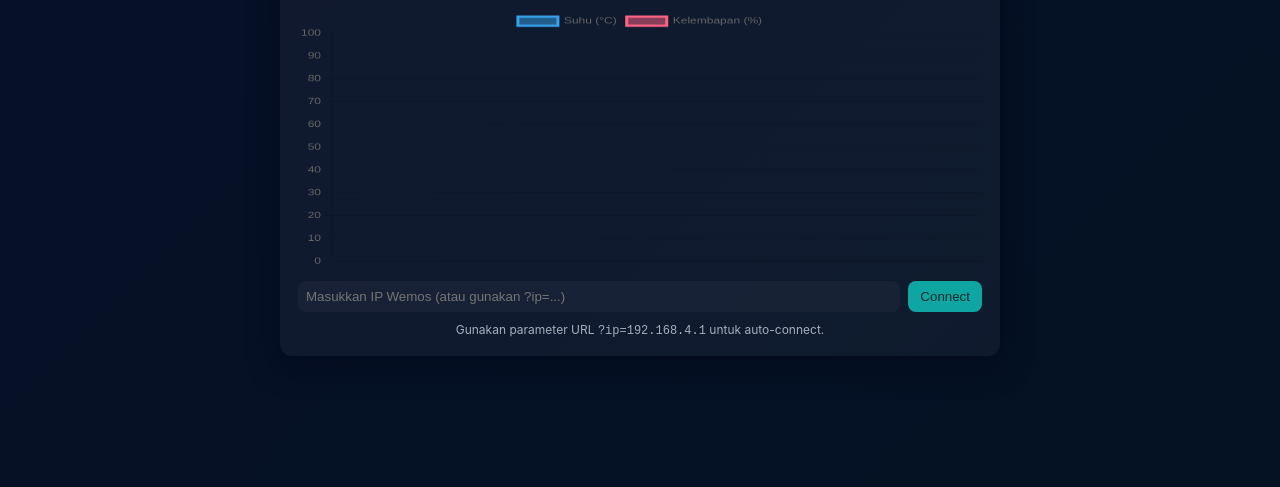
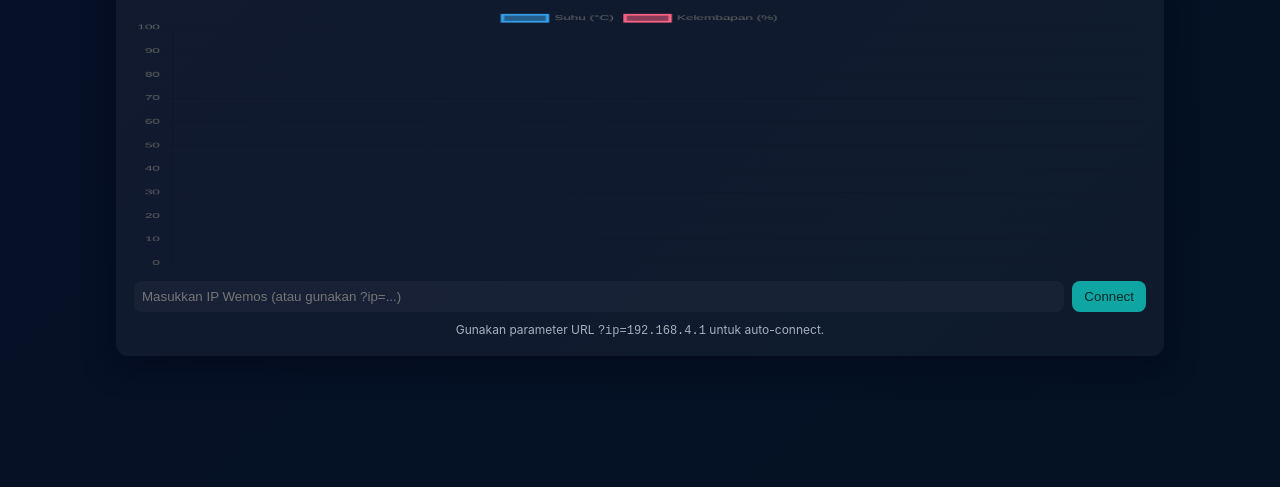
Before and after one commit to AzkaBeker7947/Monitor-Suhu-Kelembapan, a plain HTML site: page index.html in a window 1280 px wide. Shown: the part 313-800 px from the top of the page. Drawn offline with nearby package versions, Linux system fonts and the light colour scheme.

Commit message:
Update style.css

```diff
--- a/style.css
+++ b/style.css
@@ -18,7 +18,12 @@ body{
   justify-content:center;
   padding:20px;
 }
-.container{width:100%;max-width:720px}
+.container {
+  width: 100%;
+  max-width: 1080px;
+  margin: 0 auto; /* supaya di tengah */
+  padding: 16px;
+}
 .card{
   background:var(--card);
   padding:18px;
```
